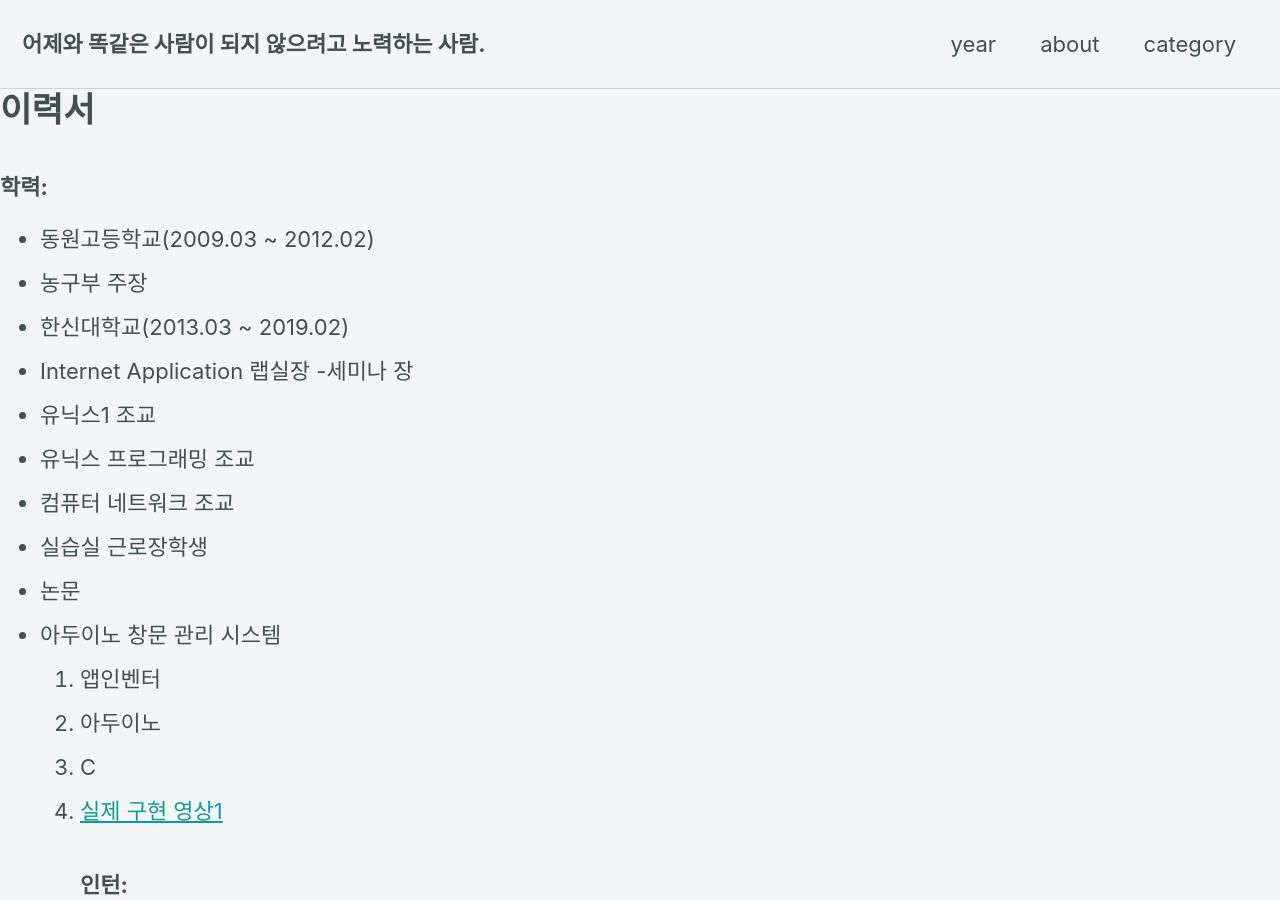
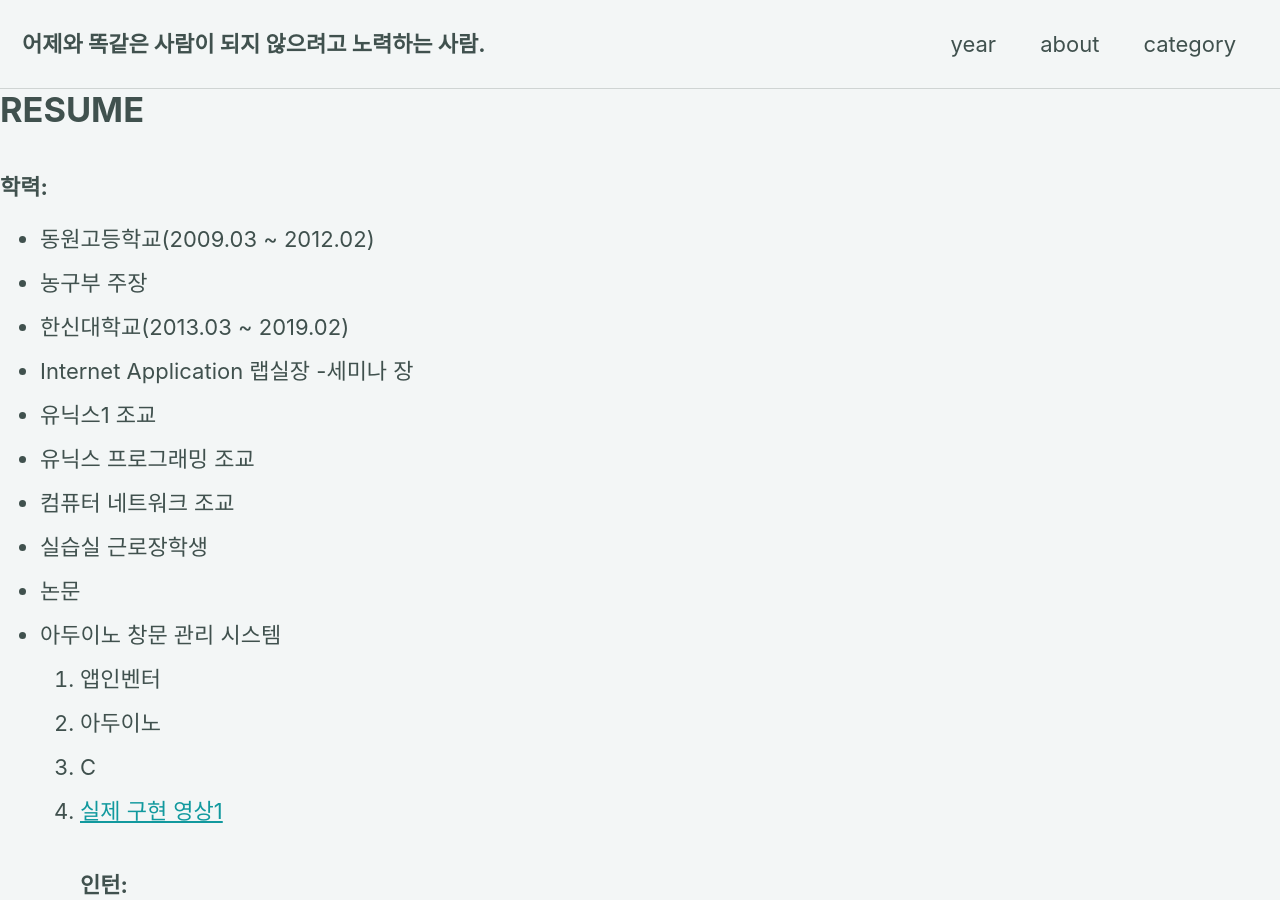
Before and after one commit to JHHWANG01/JHHWANG01.github.io, a Jekyll site: the page built from _pages/about.md, in a window 1280 px wide and 900 px high. Built offline with Jekyll 4.4.1, drawn with Linux system fonts in a browser that asks for light colours; cached includes are drawn as plain includes; nearby versions of some CDN libraries; our own code applies the rules of GitHub Pages for plain Markdown files.

Commit message:
Update about.md

```diff
--- a/_pages/about.md
+++ b/_pages/about.md
@@ -5,7 +5,7 @@ excerpt: "주어진 상황에서 200%를 만들기위해 노력하겠습니다."
 toc: true
 ---
 
-이력서
+RESUME
 =====
 
 ### 학력:
@@ -67,5 +67,5 @@ toc: true
 
 ### Contact me
 
-[deert101@gmail.com](mailto:email@domain.com)
+[deert101@gmail.com](mailto:email@domain.com)<br>
 [github](https://jhhwang01.github.io)
```
